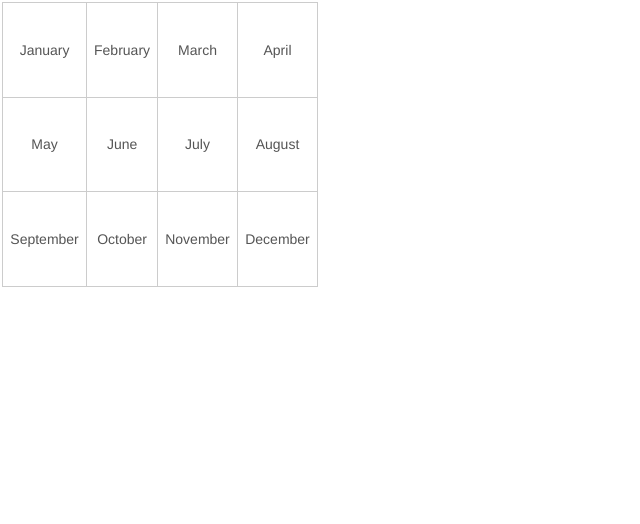
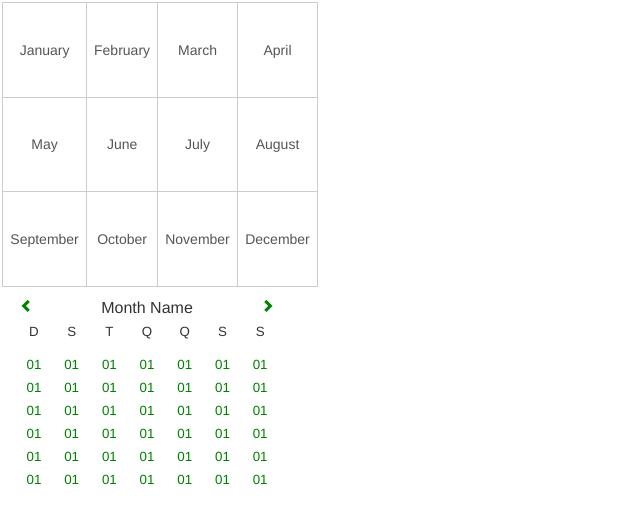
Before and after one commit to luizfernandorg/calendar, a website: page examples/htmlExample/index.html in a window 1280 px wide. Shown: the whole page, without its empty margins (0-640 px from the left). Drawn offline with nearby package versions, Linux system fonts and the light colour scheme.

Commit message:
update method firstCalendarDate

```diff
--- /dev/null
+++ b/examples/htmlExample/css/datapicker.css
@@ -0,0 +1,37 @@
+.calendar-picker {
+  font-size: 10pt;
+  margin: 0 auto;
+}
+.month-select {
+  text-align: center;
+}
+.month-left, .month-right {
+  margin: 0 10px;
+}
+.month-left {
+  float: left;
+}
+.month-right {
+  float: right;
+}
+.month-name {
+  font-size: 12pt;
+}
+.dates-of-month, .days-of-week {
+  margin: 10px;
+  width: 274px;
+}
+.dates-of-month ul, .days-of-week ul {
+  padding: 0;
+  margin: 0;
+  list-style: none;
+  text-align: center;
+}
+.dates-of-month ul li, .days-of-week ul li {
+  display: inline-block;
+  width: 30px;
+  margin: 2px;
+}
+.dates-of-month a, .days-of-week a {
+  color: green;
+}
--- a/examples/htmlExample/index.html
+++ b/examples/htmlExample/index.html
@@ -11,6 +11,7 @@
     <link href="css/bootstrap.min.css" rel="stylesheet">
     <link href="css/index.css" rel="stylesheet">
     <link href="css/animate.css" rel="stylesheet">
+    <link href="css/datapicker.css" rel="stylesheet">
     <!-- HTML5 shim and Respond.js for IE8 support of HTML5 elements and media queries -->
     <!-- WARNING: Respond.js doesn't work if you view the page via file:// -->
     <!--[if lt IE 9]>
@@ -136,10 +137,76 @@
         </tr>
       </table>
     </div>
+    <div class="calendar-picker">
+      <div class="days-of-week">
+        <header class="month-select">
+          <a class="month-left"><span class="glyphicon glyphicon-chevron-left"></span></a>
+          <span class="month-name">Month Name</span>
+          <a class="month-right"><span class="glyphicon glyphicon-chevron-right"></span></a>
+        </header>
+        <section>
+          <ul class="week">
+            <li>D</li>
+            <li>S</li>
+            <li>T</li>
+            <li>Q</li>
+            <li>Q</li>
+            <li>S</li>
+            <li>S</li>
+          </ul>
+        </section>
+      </div>
+      <div class="dates-of-month">
+        <ul class="dates">
+          <li><a>01</a></li>
+          <li><a>01</a></li>
+          <li><a>01</a></li>
+          <li><a>01</a></li>
+          <li><a>01</a></li>
+          <li><a>01</a></li>
+          <li><a>01</a></li>
+          <li><a>01</a></li>
+          <li><a>01</a></li>
+          <li><a>01</a></li>
+          <li><a>01</a></li>
+          <li><a>01</a></li>
+          <li><a>01</a></li>
+          <li><a>01</a></li>
+          <li><a>01</a></li>
+          <li><a>01</a></li>
+          <li><a>01</a></li>
+          <li><a>01</a></li>
+          <li><a>01</a></li>
+          <li><a>01</a></li>
+          <li><a>01</a></li>
+          <li><a>01</a></li>
+          <li><a>01</a></li>
+          <li><a>01</a></li>
+          <li><a>01</a></li>
+          <li><a>01</a></li>
+          <li><a>01</a></li>
+          <li><a>01</a></li>
+          <li><a>01</a></li>
+          <li><a>01</a></li>
+          <li><a>01</a></li>
+          <li><a>01</a></li>
+          <li><a>01</a></li>
+          <li><a>01</a></li>
+          <li><a>01</a></li>
+          <li><a>01</a></li>
+          <li><a>01</a></li>
+          <li><a>01</a></li>
+          <li><a>01</a></li>
+          <li><a>01</a></li>
+          <li><a>01</a></li>
+          <li><a>01</a></li>
+        </ul>
+    </div>
     <!-- jQuery (necessary for Bootstrap's JavaScript plugins) -->
     <script src="https://ajax.googleapis.com/ajax/libs/jquery/1.11.3/jquery.min.js"></script>
     <script src="../../lib/calendar.js"></script>
     <script src="js/index.js"></script>
+    <script src="js/datapicker.js"></script>
     <!-- Include all compiled plugins (below), or include individual files as needed -->
     <script src="js/bootstrap.min.js"></script>
   </body>
--- /dev/null
+++ b/examples/htmlExample/js/datapicker.js
@@ -0,0 +1,18 @@
+var currentDate = new Date();
+var updateDates = function(){
+  var data = new Date(currentDate.getFullYear(), currentDate.getMonth(), currentDate.getDate());
+  var dates = calendar.buildMonth(data);
+  console.log(calendar.getMonth(currentDate.getMonth()));
+}
+
+$('.month-left').on('click', function(event){
+  event.preventDefault();
+  currentDate = new Date(currentDate.getFullYear(), currentDate.getMonth()-1, currentDate.getDate());
+  updateDates();
+});
+
+$('.month-right').on('click', function(event){
+  event.preventDefault();
+  currentDate = new Date(currentDate.getFullYear(), currentDate.getMonth()+1, currentDate.getDate());
+  updateDates();
+});
```
Also changed, not shown: lib/calendar.js.
